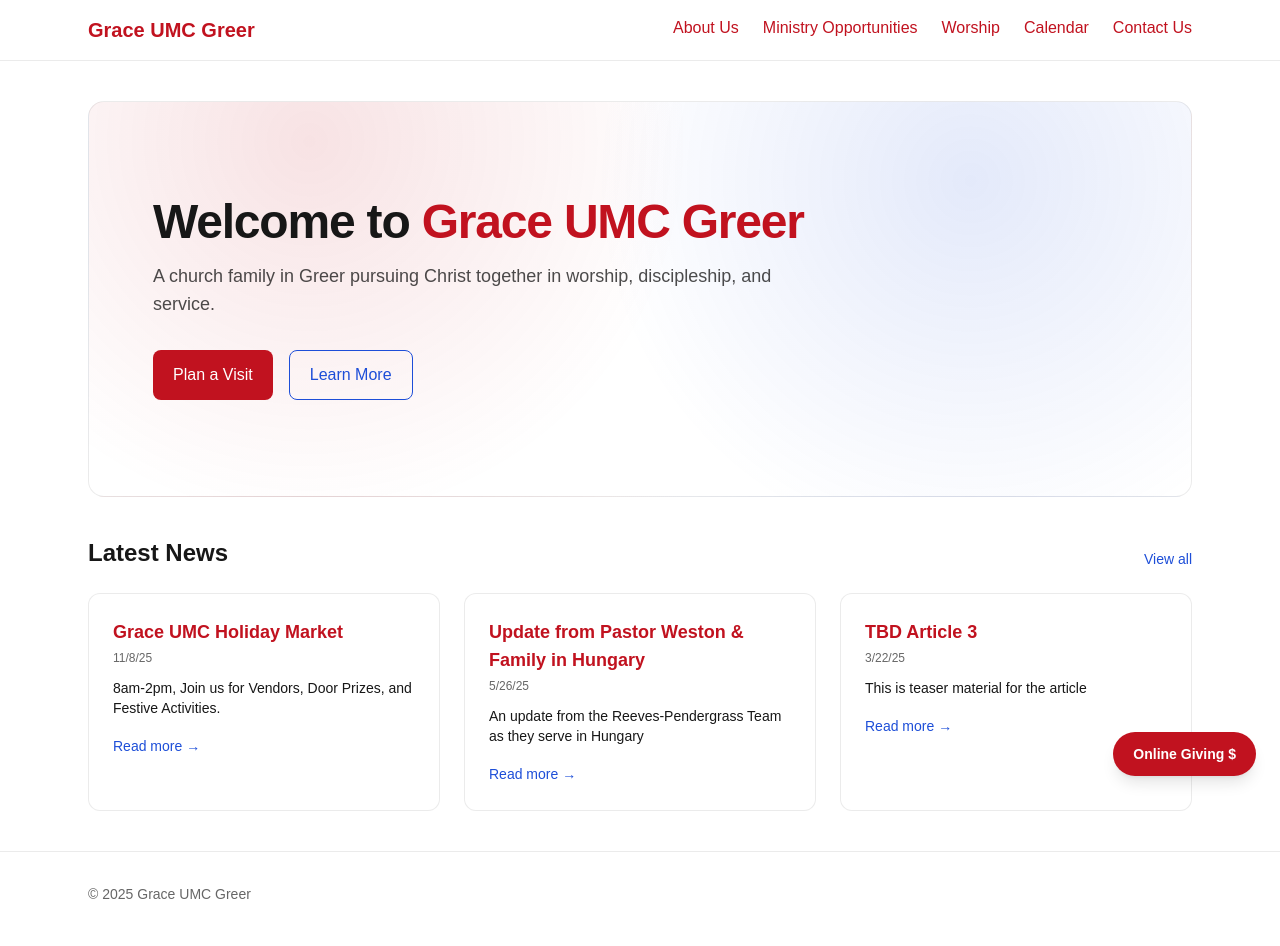
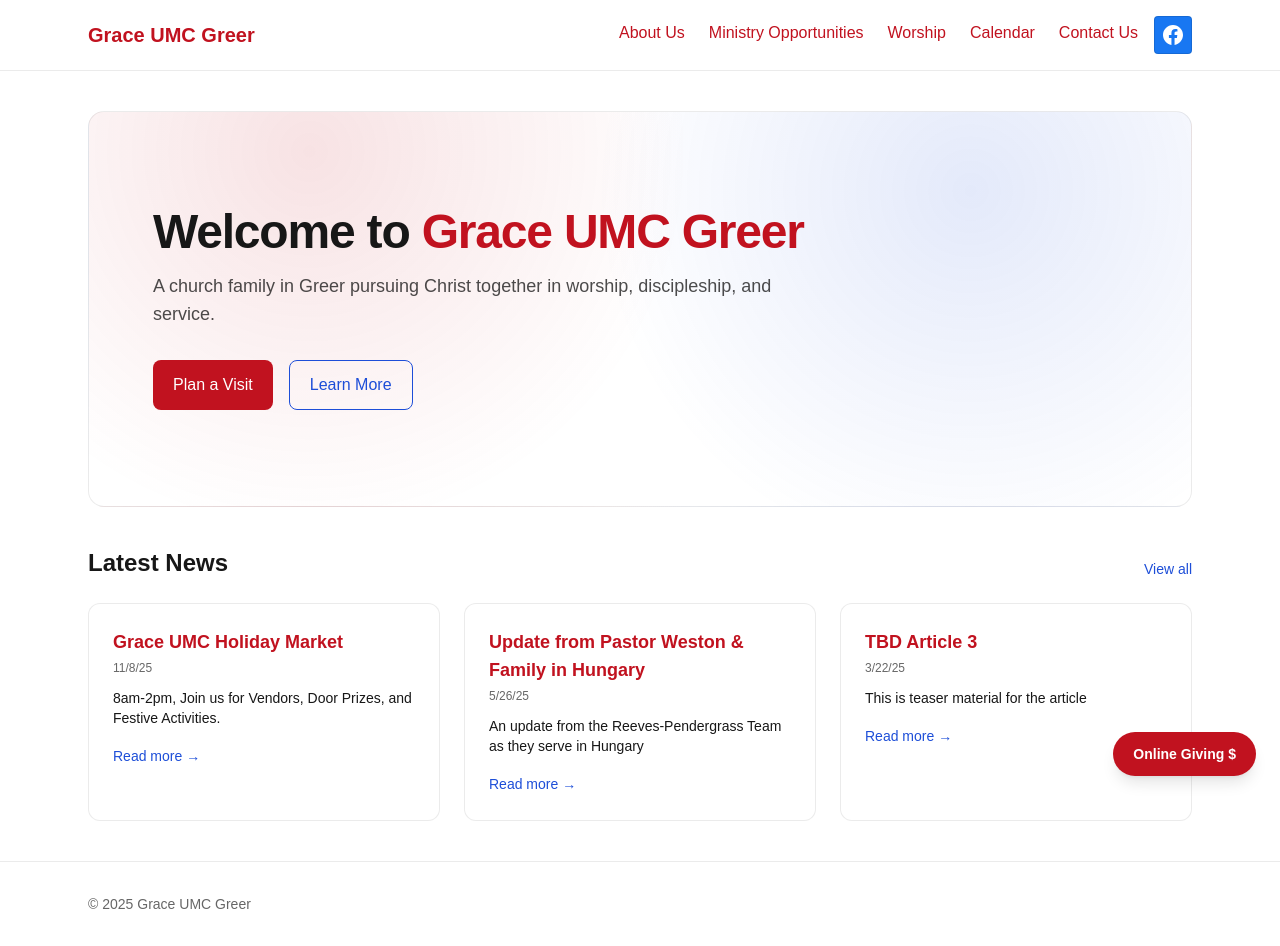
Before and after one commit to xavier10101/graceumc, a Next.js app: page / in a window 1280 px wide. Built offline with nearby package versions, Linux system fonts and the light colour scheme.

Commit message:
Design Tweaks

```diff
--- a/src/app/components/Nav.tsx
+++ b/src/app/components/Nav.tsx
@@ -56,10 +56,34 @@
       <nav className="hidden md:flex items-center gap-6">
         <NavLinks />
       </nav>
+      <a
+        href="https://www.facebook.com/GraceUMCGreer/"
+        target="_blank"
+        rel="noopener noreferrer"
+        className="hidden md:flex items-center justify-center rounded border border-black/[.12] dark:border-white/[.18] p-2 hover:bg-black/[.04] dark:hover:bg-white/[.06] transition-colors"
+        style={{ backgroundColor: "#1877F2" }}
+        aria-label="Visit our Facebook page (opens in new tab)"
+      >
+        <svg width="20" height="20" viewBox="0 0 24 24" fill="white">
+          <path d="M24 12.073c0-6.627-5.373-12-12-12s-12 5.373-12 12c0 5.99 4.388 10.954 10.125 11.854v-8.385H7.078v-3.47h3.047V9.43c0-3.007 1.792-4.669 4.533-4.669 1.312 0 2.686.235 2.686.235v2.953H15.83c-1.491 0-1.956.925-1.956 1.874v2.25h3.328l-.532 3.47h-2.796v8.385C19.612 23.027 24 18.062 24 12.073z"/>
+        </svg>
+      </a>
       {open && (
         <div className="absolute left-0 right-0 top-full mt-2 md:hidden">
           <div className="mx-4 rounded-lg border border-black/[.12] dark:border-white/[.18] bg-white dark:bg-black p-4 flex flex-col gap-3 shadow-lg">
             <NavLinks />
+            <a
+              href="https://www.facebook.com/GraceUMCGreer/"
+              target="_blank"
+              rel="noopener noreferrer"
+              className="flex items-center gap-2 hover:underline"
+              style={{ color: "#1877F2" }}
+            >
+              <svg width="16" height="16" viewBox="0 0 24 24" fill="currentColor">
+                <path d="M24 12.073c0-6.627-5.373-12-12-12s-12 5.373-12 12c0 5.99 4.388 10.954 10.125 11.854v-8.385H7.078v-3.47h3.047V9.43c0-3.007 1.792-4.669 4.533-4.669 1.312 0 2.686.235 2.686.235v2.953H15.83c-1.491 0-1.956.925-1.956 1.874v2.25h3.328l-.532 3.47h-2.796v8.385C19.612 23.027 24 18.062 24 12.073z"/>
+              </svg>
+              Facebook
+            </a>
           </div>
         </div>
       )}
--- a/src/app/globals.css
+++ b/src/app/globals.css
@@ -18,7 +18,7 @@
 
 @media (prefers-color-scheme: dark) {
   :root {
-    --background: #0a0a0a;
+    --background: #222222;
     --foreground: #ededed;
     /* Keep brand colors identical in dark mode for now */
     --brand-red: #c1121f;
```
